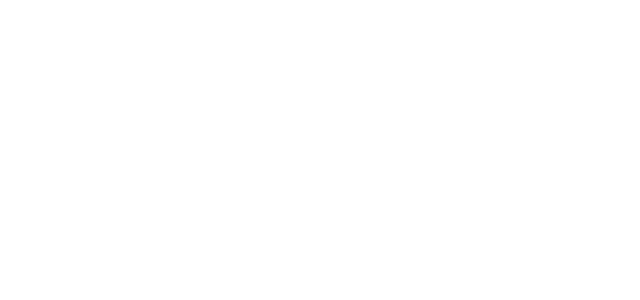
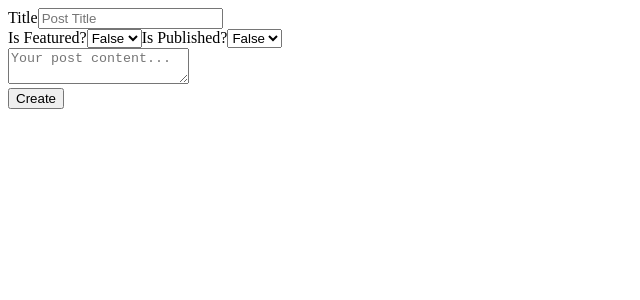
Before and after one commit to ewliang/Pensieri, a Nuxt app in the folder pensieri-client/: page /admin/dashboard/posts/edit in a window 1280 px wide. Before the commit this address had no page. Shown: the top 300 px of the page, without its empty margins (0-640 px from the left). Built offline with nearby package versions, Linux system fonts and the light colour scheme.

Commit message:
Initial commit.

```diff
--- /dev/null
+++ b/pensieri-client/pages/admin/dashboard/posts/edit.vue
@@ -0,0 +1,55 @@
+<template>
+  <div>
+    <form @submit.prevent = "createPost()">
+      <label for = "postTitle">Title</label>
+      <input type = "text" v-model = "Post.title" placeholder = "Post Title" id = "postTitle">
+      <br>
+      <label for = "isFeatured">Is Featured?</label>
+      <select v-model = "Post.isFeatured" id = "isFeatured">
+        <option value = "false">False</option>
+        <option value = "true">True</option>
+      </select>
+      <label for = "isPublished">Is Published?</label>
+      <select v-model = "Post.isPublished" id = "isPublished">
+        <option value = "false">False</option>
+        <option value = "true">True</option>
+      </select>
+      <br>
+      <textarea v-model = "Post.body" placeholder = "Your post content..."></textarea>
+      <br>
+      <input type = "submit" value = "Create">
+    </form>
+  </div>
+</template>
+
+<script>
+import axios from 'axios'
+
+export default {
+  data () {
+    return {
+      Post: {
+        title: '',
+        body: '',
+        isPublished: false,
+        isFeatured: false
+      }
+    }
+  },
+  methods: {
+    createPost () {
+      axios.post('http://localhost:4000/posts', this.Post)
+      .then(function (res) {
+        console.log(res)
+      })
+      .catch(function (err) {
+        console.log(err)
+      })
+    }
+  }
+}
+</script>
+
+<style scoped>
+
+</style>
```
